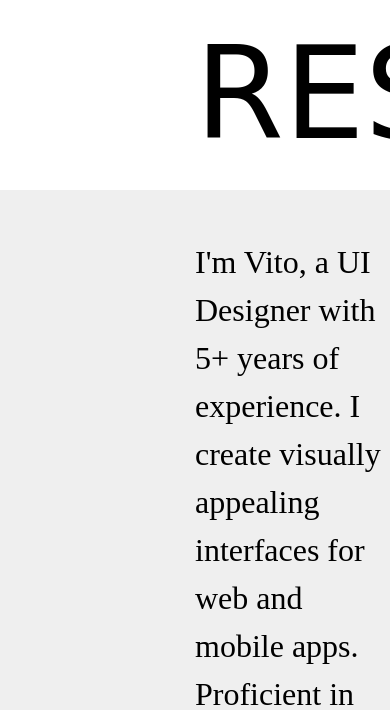
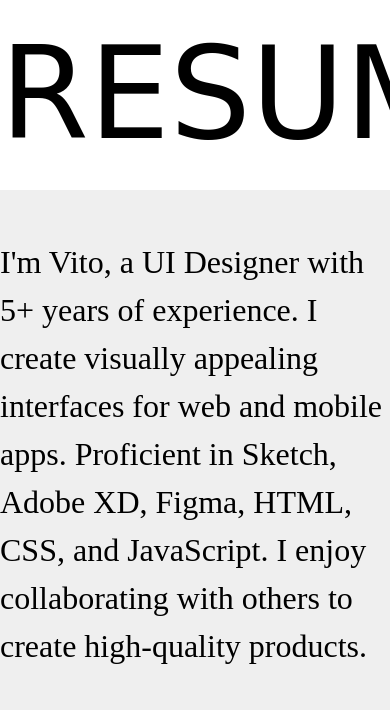
Before and after one commit to tg-Tina02/VITO-RESUME, a plain HTML site: page index.html in a window 390 px wide. Shown: the part 654-1364 px from the top of the page. Drawn offline with Linux system fonts and the light colour scheme.

Commit message:
增加w50的RWD

```diff
--- a/css/all.css
+++ b/css/all.css
@@ -6,6 +6,12 @@
 }
 .w50{
     width: 50%;
+}
+@media screen and (max-width:767px){
+    .w50{
+        width: 100%;
+        /* background: pink; */
+    }
 }
 .mt8{
     margin-top: 8px;
@@ -34,6 +40,7 @@ h1{
 h2{
     font-size: 128px;
     font-family: 'Castoro Titling', cursive;
+    text-align: right;
 }
 img{
     display: block;
--- a/index.html
+++ b/index.html
@@ -13,7 +13,7 @@
     <header class="container">
         <h1>VITO</h1>
         <img src="https://github.com/hexschool/2022-web-layout-training/blob/main/2023week1/vito.png?raw=true" alt="個人照片">
-        <h2 class="w50 layout-right">RESUME</h2>
+        <h2>RESUME</h2>
     </header>
     <div class="bg-gray">
         <main class="container">
```
